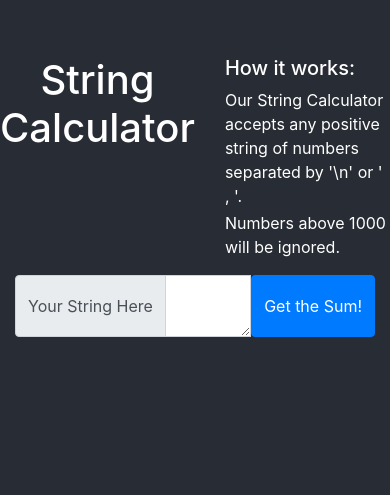
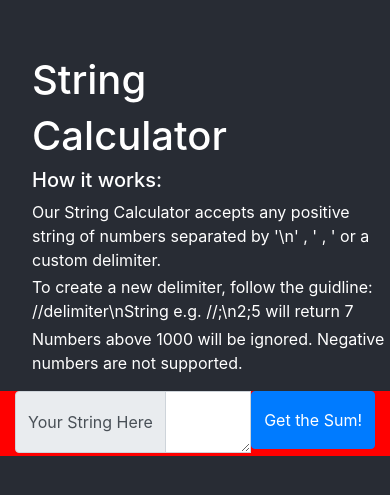
Before and after one commit to mcollums/String-Calculator, a React (Create React App) app: page / in a window 390 px wide. Shown: the part 197-692 px from the top of the page. Built offline with nearby package versions, Linux system fonts and the light colour scheme.

Commit message:
Working on custom delimiters
Might have to switch from a Regex/split combo to a for loop that replaces and delimiters with a comma..

```diff
--- a/src/App.css
+++ b/src/App.css
@@ -5,10 +5,28 @@
   min-height: 100vh;
 }
 
+#titleCol h1 {
+  margin-left: 35%;
+}
+
 #infoRow {
   padding-top: 30vh;
 }
 
-#instructionsCol :nth-child(2) {
+#instructionsCol :nth-child(2) , :nth-child(3){
   margin-bottom: .2rem;
 }
+
+@media screen and (max-width: 766px) {
+  #instructionsCol {
+    margin-left: 2rem;
+  }
+
+  #titleCol h1 {
+    margin-left: 2rem;
+  }
+
+  #titleCol:last-child {
+    background-color:red;
+  }
+}
--- a/src/App.js
+++ b/src/App.js
@@ -8,14 +8,15 @@ function App() {
   return (
     <div className="App">
       <Row id="infoRow" className="justify-content-md-center">
-        <Col id="titleCol">
-          <h1 className="text-center">String Calculator</h1>
+        <Col md="6" id="titleCol">
+          <h1 className="text-left">String</h1>
+          <h1 className="text-left">Calculator</h1>
         </Col>
-        <Col id="instructionsCol">
+        <Col md="6" id="instructionsCol">
           <h5 className="text-left"> How it works: </h5>
-          <p className="text-left"> Our String Calculator accepts any positive string of numbers separated by '\n' or ' , '. </p>
-          <p className="text-left"> Numbers above 1000 will be ignored. </p>
-
+          <p className="text-left"> Our String Calculator accepts any positive string of numbers separated by '\n' , ' , ' or a custom delimiter. </p>
+          <p className="text-left"> To create a new delimiter, follow the guidline: //delimiter\nString e.g. //;\n2;5 will return 7 </p>
+          <p className="text-left"> Numbers above 1000 will be ignored. Negative numbers are not supported.</p>
         </Col>
       </Row>
 
--- a/src/components/CalcContainer.js
+++ b/src/components/CalcContainer.js
@@ -7,7 +7,7 @@ import { Container, Row, Col, InputGroup, FormControl } from 'react-bootstrap';
 const isNum = n => isNaN(n) ? 0 : parseInt(n);
 
 //Array of custom delimiters
-let customDelimiters = [',' , '\n' , '&'];
+let customDelimiters = [',','\n'];
 
 
 class CalculatorContainer extends Component {
@@ -18,7 +18,8 @@ class CalculatorContainer extends Component {
             string: "",
             result: "",
             error: "",
-            message: ""
+            message: "",
+            formula: ""
         };
     }
 
@@ -30,18 +31,62 @@ class CalculatorContainer extends Component {
         });
     };
 
+    handleSubmit = () => {
+        this.setState({
+            error: "",
+            message: ""
+        })
+        if (this.state.string.startsWith("//")) {
+            this.handleDelimiters(this.state.string, (newString) => {
+                console.log("CB for handle delimiters");
+                this.startAdd(newString);
+            });
+        } else {
+            this.startAdd(this.state.string);
+        }
+    }
+
+    handleDelimiters = (string, callback) => {
+         //replacing '\n' with ',' because it's a pain
+        let noNString = string.replace("\\n", 'placeholder');
+        console.log("NEW STRING WITH NO N===========");
+        console.log(noNString);
+
+        //Getting the value between // and where \n was
+        let newDel = noNString.split('//').pop().split('placeholder')[0];
+        console.log("NEW DELIMIETER===========");
+        console.log(newDel);
+
+        if(!customDelimiters.includes(newDel)) {
+            customDelimiters.push(newDel);
+            console.log("ALL DELIMIETERS===========");
+            console.log(customDelimiters);
+        } else {
+            console.log("This delimiter already exists");
+        }
+
+        let newString = noNString.split('placeholder')[1];
+        console.log("NEW STRING===========");
+        console.log(newString);
+
+        callback(newString);
+    }
+
 
     //This function seperates the string and adds them together as integers.
-    startAdd = () => {
+    startAdd = (string) => {
         //Array to hold negative Numbers
         let negArr = [];
         //replacing '\n' with ',' because it's a pain
-        let noNString = this.state.string.replace('\\n', ',');
+        let noNString = string.replace('\\n', ',');
+        let newRegExp = new RegExp(customDelimiters.join('|'), 'g');
+        console.log("REG EXPRESSION===========");
+        console.log(newRegExp);
         //creating regex to add custom delimiters to the split method
         let splitArr = noNString.split(new RegExp(customDelimiters.join('|'), 'g'));
 
         //Filtering out values if over 1000 or negative
-        for(let i = 0; i <= splitArr.length; i++) {
+        for (let i = 0; i <= splitArr.length; i++) {
             if (splitArr[i] > 1000) {
                 splitArr[i] = 0
             }
@@ -57,6 +102,8 @@ class CalculatorContainer extends Component {
                 message: `Please change the following integers to positive values: ${negArr} .`,
                 error: "true"
             });
+            //Error is thrown when there are negative numbers.
+            // Having trouble running this with the unit tests so it's commented out for now.
             // throw new Error ('Negative Numbers not Accepted');
         } else {
             this.setState({
@@ -89,12 +136,13 @@ class CalculatorContainer extends Component {
                                 <Button
                                     data-test="submit-button"
                                     id="submitBtn"
-                                    handleClick={this.startAdd}
+                                    handleClick={this.handleSubmit}
                                     message={"Get the Sum!"}
                                     type="submit">
                                 </Button>
                             </InputGroup>
                             <p className={`error ${errorClass}`} data-test="error-display"> Error: {this.state.message} </p>
+                            <p data-test="formula-display"> </p>
                         </Col>
                     </Row>
 
--- /dev/null
+++ b/src/components/Delimiters/index.js
@@ -0,0 +1 @@
+export { default } from "./Delimiters";
```
Also changed, not shown: src/components/Delimiters/Delimiters.js (added, +11 -0 lines), src/components/Delimiters/Delimiters.css (added), 1 other file (tests, documents, lock files or other folders).
